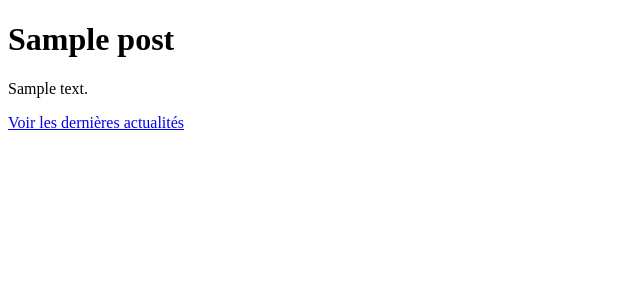
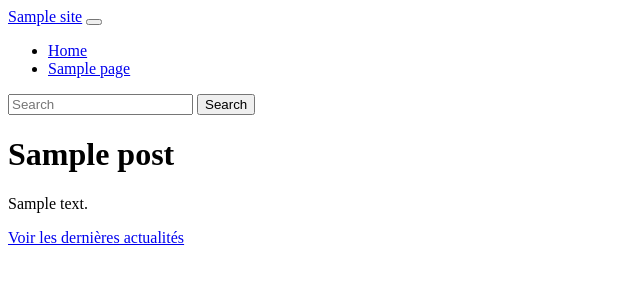
Before and after one commit to Adrien-Le-Pober/bedrock-wordpress-demo, a WordPress theme: template web/app/themes/custom/front-page.php in a window 1280 px wide. Shown: the top 300 px of the page, without its empty margins (0-640 px from the left). Run offline with PHP 8.4 and a stand-in for WordPress, Linux system fonts and the light colour scheme; the site name, menu and one post (Sample post) are stand-ins, and other content is empty.

Commit message:
add navbar

```diff
--- a/web/app/themes/custom/functions.php
+++ b/web/app/themes/custom/functions.php
@@ -1,17 +1,36 @@
 <?php
+
 namespace App;
 
-function supports() {
+function supports()
+{
     add_theme_support('post-thumbnails');
+    add_theme_support('menus');
+    register_nav_menu('header', 'En tête du menu');
 }
 
-function register_assets() {
+function register_assets()
+{
     wp_register_style('bootstrap', 'https://cdn.jsdelivr.net/npm/bootstrap@5.0.2/dist/css/bootstrap.min.css', []);
     wp_register_script(handle: 'bootstrap', src: 'https://cdn.jsdelivr.net/npm/bootstrap@5.0.2/dist/js/bootstrap.min.js', deps: ['popper'], args: true);
     wp_register_script(handle: 'popper', src: 'https://cdn.jsdelivr.net/npm/@popperjs/core@2.9.2/dist/umd/popper.min.js', args: true);
-    wp_enqueue_style( 'bootstrap' );
+    wp_enqueue_style('bootstrap');
     wp_enqueue_script('bootstrap');
+}
+
+function menu_class(array $classes): array
+{
+    $classes[] = 'nav-item';
+    return $classes;
+}
+
+function menu_link_class(array $attrs): array
+{
+    $attrs['class'] = 'nav-link';
+    return $attrs;
 }
 
 add_action('after_setup_theme', 'App\supports');
 add_action('wp_enqueue_scripts', 'App\register_assets');
+add_filter('nav_menu_css_class', 'App\menu_class');
+add_filter('nav_menu_link_attributes', 'App\menu_link_class');
--- a/web/app/themes/custom/header.php
+++ b/web/app/themes/custom/header.php
@@ -1,10 +1,57 @@
 <!DOCTYPE html>
 <html lang="en">
+
 <head>
     <meta charset="UTF-8">
     <meta name="viewport" content="width=device-width, initial-scale=1.0">
     <title>Document</title>
     <?php wp_head() ?>
 </head>
+
 <body>
+    <nav class="navbar navbar-expand-lg navbar-dark bg-primary">
+        <div class="container-fluid">
+            <a class="navbar-brand" href="#"><?= bloginfo('name') ?></a>
+            <button class="navbar-toggler" type="button" data-bs-toggle="collapse" data-bs-target="#navbarSupportedContent" aria-controls="navbarSupportedContent" aria-expanded="false" aria-label="Toggle navigation">
+                <span class="navbar-toggler-icon"></span>
+            </button>
+            <div class="collapse navbar-collapse" id="navbarSupportedContent">
+                <?php wp_nav_menu([
+                    'theme_location' => 'header',
+                    'container' => false,
+                    'menu_class' => 'navbar-nav me-auto'
+                ]) ?>
+                <!--
+                <ul class="navbar-nav me-auto mb-2 mb-lg-0">
+                    <li class="nav-item">
+                        <a class="nav-link active" aria-current="page" href="#">Home</a>
+                    </li>
+                    <li class="nav-item">
+                        <a class="nav-link" href="#">Link</a>
+                    </li>
+                    <li class="nav-item dropdown">
+                        <a class="nav-link dropdown-toggle" href="#" id="navbarDropdown" role="button" data-bs-toggle="dropdown" aria-expanded="false">
+                            Dropdown
+                        </a>
+                        <ul class="dropdown-menu" aria-labelledby="navbarDropdown">
+                            <li><a class="dropdown-item" href="#">Action</a></li>
+                            <li><a class="dropdown-item" href="#">Another action</a></li>
+                            <li>
+                                <hr class="dropdown-divider">
+                            </li>
+                            <li><a class="dropdown-item" href="#">Something else here</a></li>
+                        </ul>
+                    </li>
+                    <li class="nav-item">
+                        <a class="nav-link disabled" href="#" tabindex="-1" aria-disabled="true">Disabled</a>
+                    </li>
+                </ul>
+                -->
+                <form class="d-flex">
+                    <input class="form-control me-2" type="search" placeholder="Search" aria-label="Search">
+                    <button class="btn btn-outline" type="submit">Search</button>
+                </form>
+            </div>
+        </div>
+    </nav>
     <div class="container">
```
